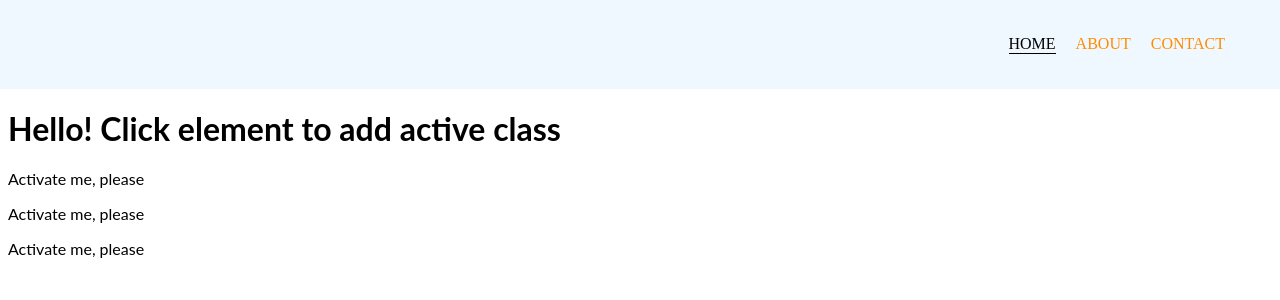
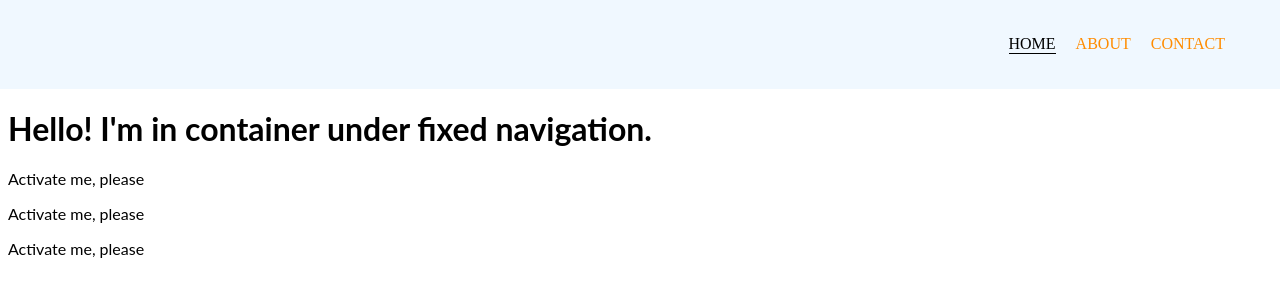
Before and after one commit to artuone83/react-activeclass, a React (Create React App) app: page / in a window 1280 px wide. Shown: the top 300 px of the page. Built offline with nearby package versions, Linux system fonts and the light colour scheme.

Commit message:
hello component prop name

```diff
--- a/components/Hello.js
+++ b/components/Hello.js
@@ -1,3 +1,3 @@
 import React from 'react';
 
-export default ({ name }) => <h1>Hello! {name}</h1>;
+export default ({ message }) => <h1>Hello! {message}</h1>;
--- a/index.js
+++ b/index.js
@@ -26,7 +26,7 @@ const activeStyle = {
 };
 
 const App = () => {
-  const [name, setName] = useState("Click element to add active class");
+  const [message, setMessage] = useState("I'm in container under fixed navigation.");
   const [activeId, setActiveId] = useState(null);
   const [activeNavOption, setActiveNavOption] = useState("home");
   const [navigationHeight, setNavigationHeight] = useState(undefined);
@@ -72,7 +72,7 @@ const App = () => {
         handleNavOptionClick={handleNavOptionClick}
       />
       <div style={{ marginTop: `${navigationHeight + 20}px` }}>
-        <Hello name={name} />
+        <Hello message={message} />
         <main>{pageContent()}</main>
       </div>
     </>
```
